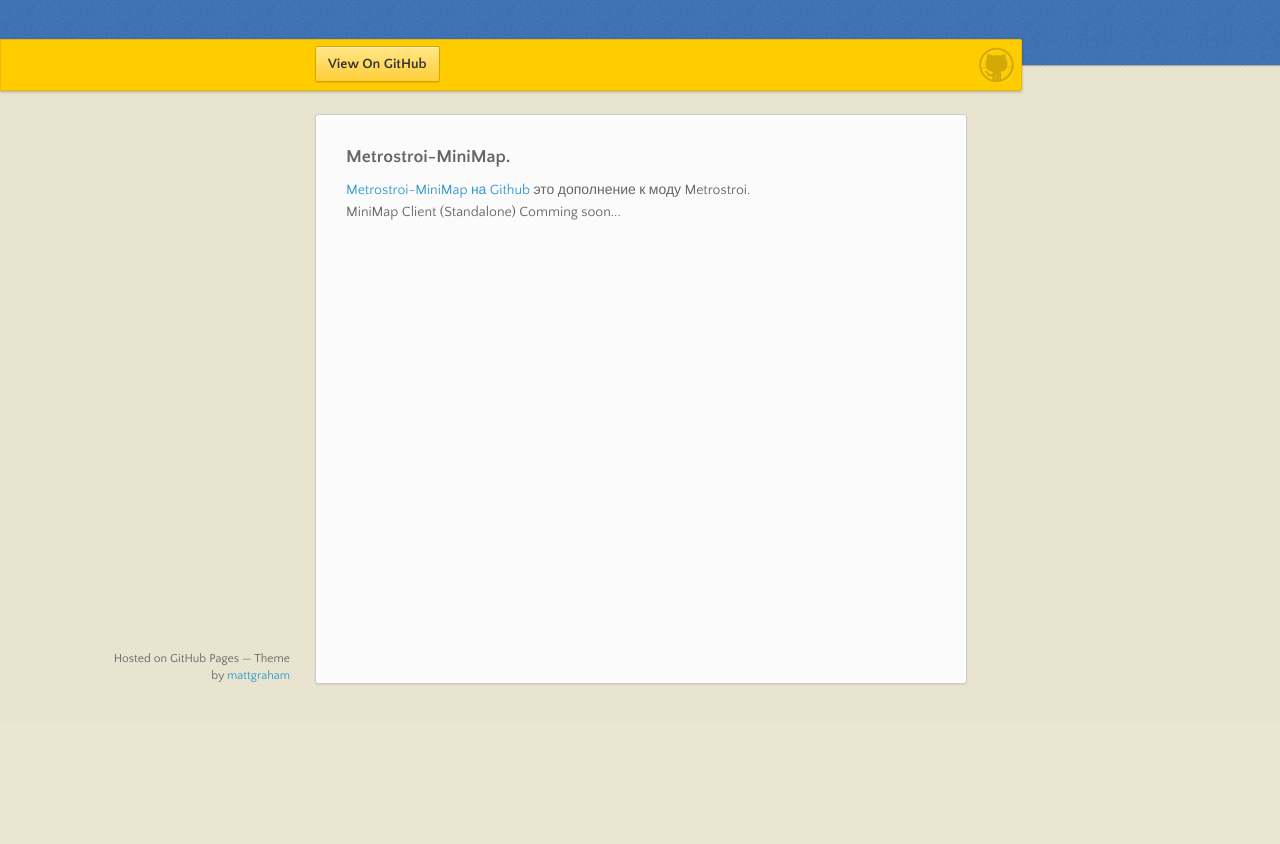
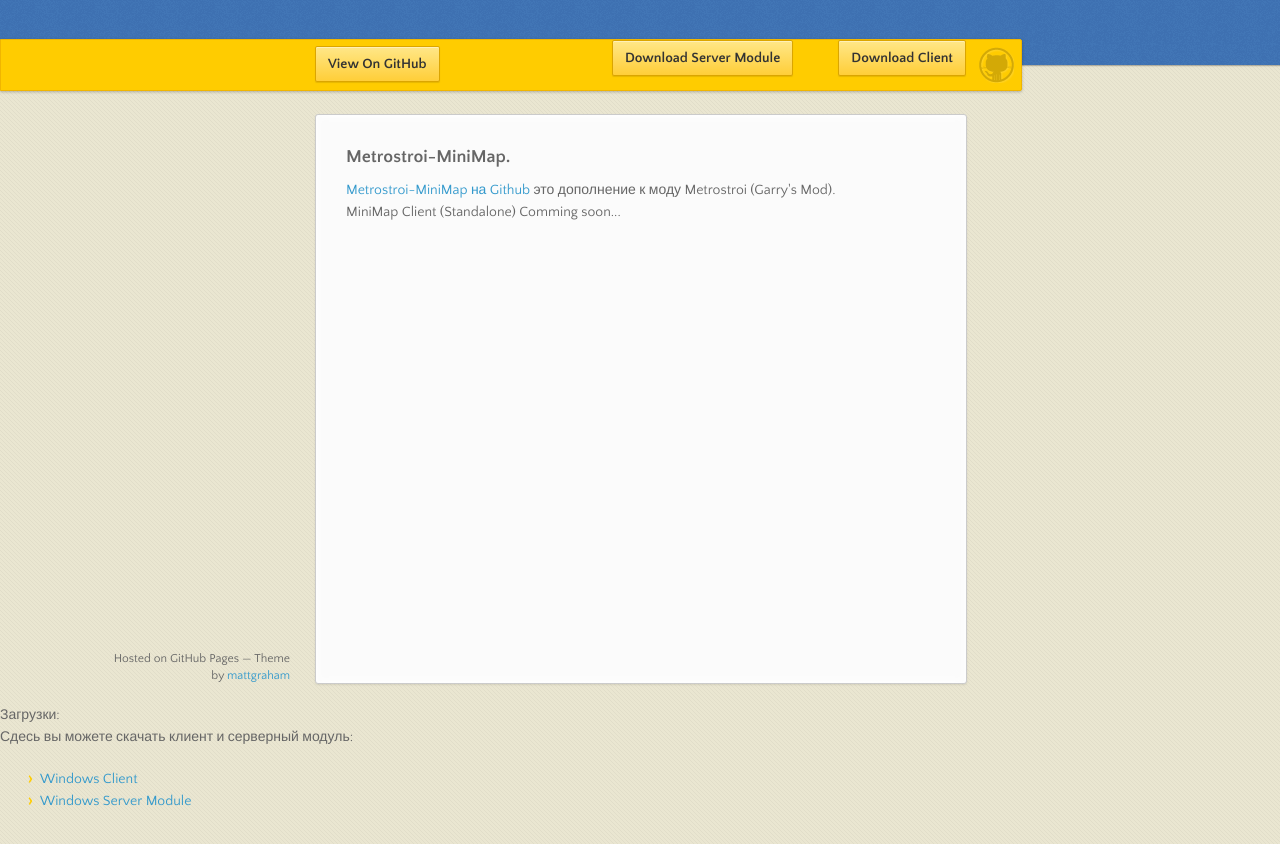
Before and after one commit to OnlyNoob/onlynoob.github.io, a plain HTML site: page index.html in a window 1280 px wide. Shown: the part 76-920 px from the top of the page. Before the commit the page ends 800 px from the top, so only its background shows below. Drawn offline with nearby package versions, Linux system fonts and the light colour scheme.

Commit message:
Add download buttons

```diff
--- a/index.html
+++ b/index.html
@@ -25,6 +25,8 @@
         <span id="logo"></span>
 
         <a href="https://github.com/OnlyNoob" class="button fork"><strong>View On GitHub</strong></a>
+		<a href="http://onlynoob.github.io/" class="button downloads"><strong>Download Client</strong></a>
+		<a href="http://onlynoob.github.io/" class="button downloads"><strong>Download Server Module</strong></a>
       </div><!-- end banner -->
 
     <div class="wrapper">
@@ -35,7 +37,7 @@
         <h3>
 <a id="metrostroi-minimap" class="anchor" href="#metrostroi-minimap" aria-hidden="true"><span aria-hidden="true" class="octicon octicon-link"></span></a>Metrostroi-MiniMap.</h3>
 
-<p><a href="https://github.com/OnlyNoob/Metrostroi-MiniMap/">Metrostroi-MiniMap на Github</a> это дополнение к моду Metrostroi.
+<p><a href="https://github.com/OnlyNoob/Metrostroi-MiniMap/">Metrostroi-MiniMap на Github</a> это дополнение к моду Metrostroi (Garry's Mod).
 </br>MiniMap Client (Standalone) Comming soon...</p>
       </section>
       <footer>
@@ -44,5 +46,16 @@
     </div>
     <!--[if !IE]><script>fixScale(document);</script><![endif]-->
 
+<a id="downloads" class="anchor" href="#downloads" aria-hidden="true"><span aria-hidden="true" class="octicon octicon-link"></span></a>
+Загрузки:
+<p>Сдесь вы можете скачать клиент и серверный модуль:</p>
+<ul>
+	<li>
+		<a href="#downloads">Windows Client</a>
+	</li>
+	<li>
+		<a href="#downloads">Windows Server Module</a>
+	</li>
+</ul>
   </body>
 </html>
```
